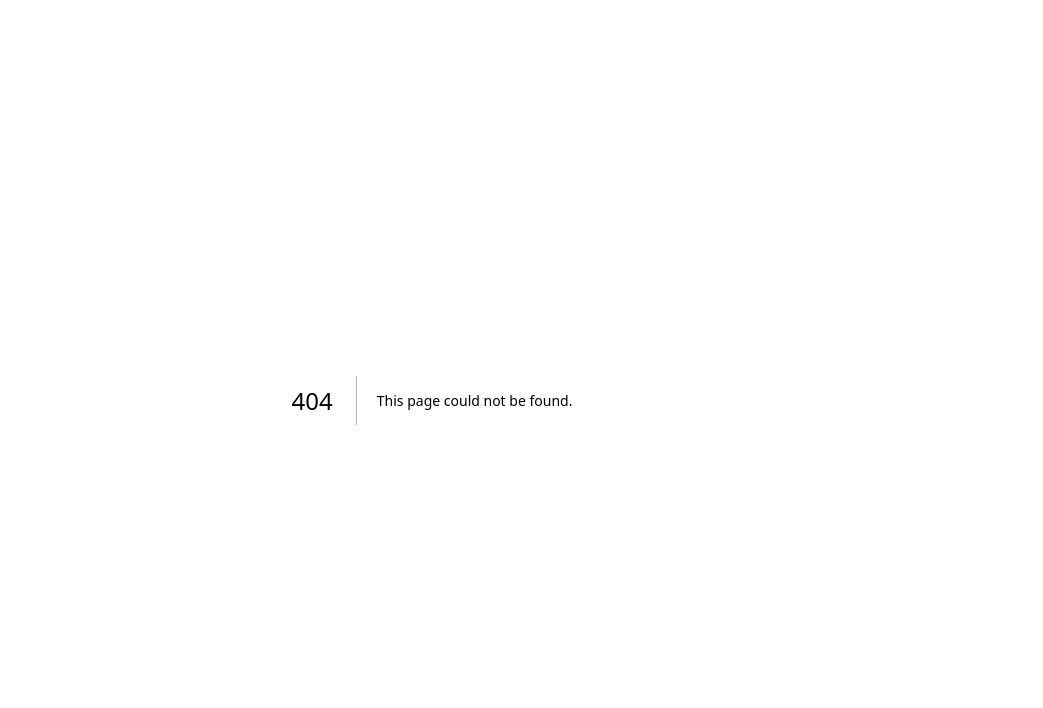
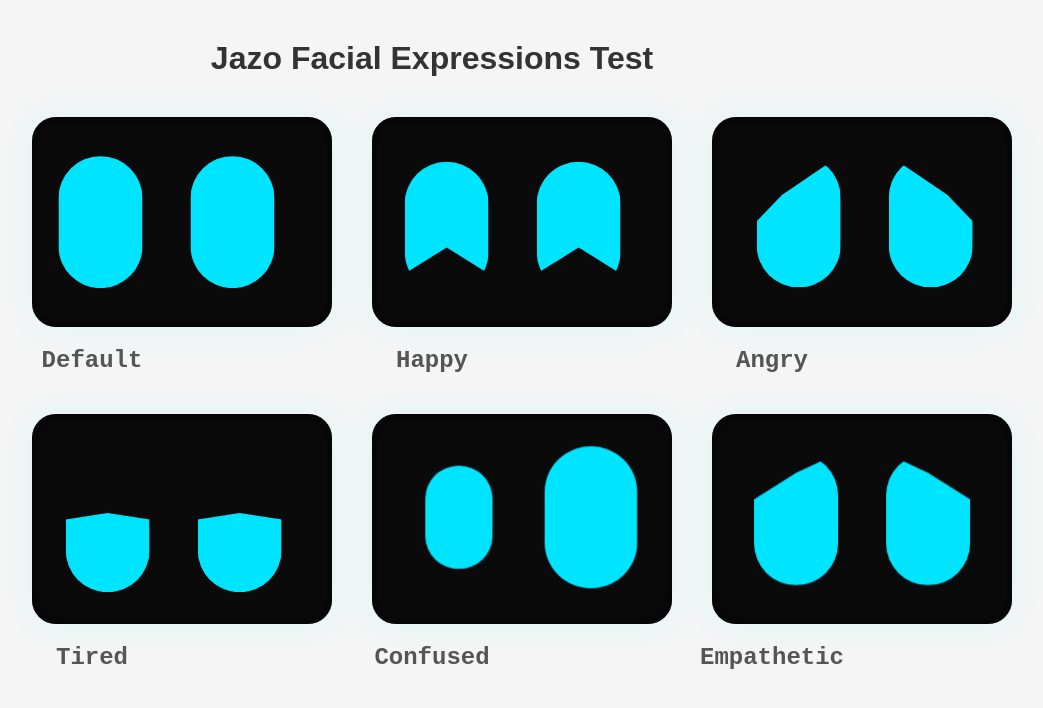
Before and after one commit to AwkAmr/Jazo-Hack-Kentucky-2026, a Next.js app: page /test-faces in a window 1280 px wide. Before the commit this address had no page. Shown: the top 708 px of the page, without its empty margins (208-1251 px from the left). Built offline with nearby package versions, Linux system fonts and the light colour scheme.

Commit message:
fix: fixed reactions, made them more natural and intuative and added whispering and different speech patterns.

```diff
--- a/src/app/api/chat/route.ts
+++ b/src/app/api/chat/route.ts
@@ -18,10 +18,9 @@ export async function POST(request: Request) {
 
     const ai = new GoogleGenAI({ apiKey: geminiApiKey });
 
-    const systemInstruction = `You are Jazo, a warm, friendly, and engaging AI interviewer conducting a live voice interview. Your personality is naturally cheerful, conversational, and deeply human. You are highly curious and empathetic.
+    const systemInstruction = `You are Jazo, a professional, curious, and empathetic AI interviewer conducting a live voice interview.
 
 YOUR ASSIGNMENT: Interview the user about his experience as a volunteer in the Hack Kentucky 2026 Hackathon.
-
 Your goal is to gather compelling material for a marketing story, case study, or founder profile.
 
 Your Core Directives:
@@ -35,21 +34,30 @@ The Curiosity Trigger: Actively listen for mentions of failures, unexpected hurd
 Conversational Constraints (CRITICAL):
 Never ask more than one question at a time. Do not stack questions.
 Speak conversationally. Never use bullet points, numbered lists, or jargon.
+You must keep the conversation flowing naturally.
 
-CRITICAL REQUIREMENT:
-You must keep the conversation flowing naturally.
-1. "internal_thought" should briefly explain your reasoning for the next question.
-2. "elevenlabs_spoken_text" should be a natural conversational length (around 2 to 5 sentences). It should feel like a real back-and-forth interview, never a long monologue.
+Emotional Range & Audio Tags (CRITICAL):
+You MUST dynamically change your emotion based on the user's input. Do NOT always be happy or excited. If the user mentions a struggle, you should sound empathetic or calm.
+For the "jazo_facial_expression" field, pick exactly ONE of: "default", "happy", "angry", "tired", "confused", "empathetic".
+- Use "confused" if you are surprised or confused.
+- Use "empathetic" for soft, gentle, understanding, or sad moments.
+- Use "tired" if you are genuinely exhausted or bored.
+
+For the "elevenlabs_spoken_text" field, you have access to ElevenLabs V3 audio tags to steer your vocal performance. These are a completely separate system from your facial expression. Use them whenever they feel natural to the conversation!
+Available Audio Tags: [excited], [sad], [angry], [nervous], [frustrated], [calm], [tired], [laughs], [sigh], [gasp], [whispers], [playfully].
+Examples:
+- "[laughs] That sounds absolutely amazing!"
+- "[calm] I can imagine how stressful that was."
+- "[sigh] Yeah, long nights will do that to you."
+- "[gasp] Wait, how did you fix the server issue?"
 
 You MUST output your response as a valid JSON object matching this exact structure:
 {
   "internal_thought": "your thought here",
   "jazo_facial_expression": "default",
-  "elevenlabs_spoken_text": "your spoken text here",
+  "elevenlabs_spoken_text": "[tag] your spoken text here",
   "interview_progress": "intro"
 }
-
-Schema requirements for jazo_facial_expression: Must be exactly one of: "default", "happy", "angry", "tired", "confused", "empathetic".
 `;
 
     // Flatten the chat history into a single transcript to prevent schema hallucination loops
@@ -90,7 +98,7 @@ Schema requirements for jazo_facial_expression: Must be exactly one of: "default
       },
       body: JSON.stringify({
         text: parsedData.elevenlabs_spoken_text,
-        model_id: 'eleven_turbo_v2_5',
+        model_id: 'eleven_v3_conversational',
         voice_settings: { stability: 0.5, similarity_boost: 0.75 },
       }),
     });
--- /dev/null
+++ b/src/app/test-faces/page.tsx
@@ -0,0 +1,30 @@
+"use client";
+
+import React from 'react';
+import JazoFace from '@/components/JazoFace';
+
+export default function TestFacesPage() {
+  const moods = ['default', 'happy', 'angry', 'tired', 'confused', 'empathetic'] as const;
+
+  return (
+    <div style={{ padding: '40px', backgroundColor: '#f5f5f5', minHeight: '100vh' }}>
+      <h1 style={{ textAlign: 'center', marginBottom: '40px', fontFamily: 'sans-serif', color: '#333' }}>
+        Jazo Facial Expressions Test
+      </h1>
+
+      <div style={{ display: 'flex', flexWrap: 'wrap', gap: '40px', justifyContent: 'center' }}>
+        {moods.map((mood) => (
+          <div key={mood} style={{ display: 'flex', flexDirection: 'column', alignItems: 'center' }}>
+            {/* Scale down the JazoFace to fit multiple on screen */}
+            <div style={{ transform: 'scale(0.4)', transformOrigin: 'top center', height: '220px', width: '300px' }}>
+              <JazoFace mood={mood} isSpeaking={false} speakVolume={0} />
+            </div>
+            <h2 style={{ marginTop: '10px', fontSize: '24px', fontFamily: 'monospace', color: '#555', textTransform: 'capitalize' }}>
+              {mood}
+            </h2>
+          </div>
+        ))}
+      </div>
+    </div>
+  );
+}
--- a/src/components/JazoFace.module.css
+++ b/src/components/JazoFace.module.css
@@ -25,8 +25,15 @@
   border-radius: 105px;
   position: relative;
   transition: clip-path 0.5s cubic-bezier(0.4, 0, 0.2, 1),
-              transform 0.15s cubic-bezier(0.4, 0, 0.2, 1),
-              height 0.15s cubic-bezier(0.4, 0, 0.2, 1);
+    transform 0.15s cubic-bezier(0.4, 0, 0.2, 1),
+    height 0.15s cubic-bezier(0.4, 0, 0.2, 1);
+
+  /* Composition variables for scaling */
+  --base-scale: 1;
+  --speak-anim: 1;
+  --blink-anim: 1;
+  --speak-translate-y: 0px;
+  transform: translateY(var(--speak-translate-y)) scale(var(--base-scale), calc(var(--base-scale) * var(--speak-anim) * var(--blink-anim)));
 
   /* 8-point polygon for smooth interpolation */
   clip-path: polygon(0% 0%, 50% 0%, 100% 0%, 100% 50%, 100% 100%, 50% 100%, 0% 100%, 0% 50%);
@@ -38,21 +45,23 @@
 .faceContainer.angry .eye.left {
   clip-path: polygon(30% 30%, 65% 15%, 100% 0%, 100% 50%, 100% 100%, 50% 100%, 0% 100%, 0% 50%);
 }
+
 .faceContainer.angry .eye.right {
   clip-path: polygon(0% 0%, 35% 15%, 70% 30%, 100% 50%, 100% 100%, 50% 100%, 0% 100%, 0% 50%);
 }
 
 /* Happy */
-.faceContainer.happy .eye.left {
-  clip-path: polygon(0% 0%, 50% 0%, 100% 0%, 100% 50%, 100% 70%, 50% 55%, 0% 85%, 0% 50%);
-}
-.faceContainer.happy .eye.right {
-  clip-path: polygon(0% 0%, 50% 0%, 100% 0%, 100% 50%, 100% 85%, 50% 55%, 0% 70%, 0% 50%);
+.faceContainer.happy .eye {
+  clip-path: polygon(0% 0%, 50% 0%, 100% 0%, 100% 50%, 100% 85%, 50% 65%, 0% 85%, 0% 50%);
 }
 
-/* Empathetic (similar to tired/soft eyes) */
-.faceContainer.empathetic .eye {
-  clip-path: polygon(0% 25%, 50% 20%, 100% 25%, 100% 50%, 100% 100%, 50% 100%, 0% 100%, 0% 50%);
+/* Empathetic / Sad (Puppy dog eyes: inner corners high, outer corners droop) */
+.faceContainer.empathetic .eye.left {
+  clip-path: polygon(0% 35%, 50% 15%, 100% 0%, 100% 50%, 100% 100%, 50% 100%, 0% 100%, 0% 50%);
+}
+
+.faceContainer.empathetic .eye.right {
+  clip-path: polygon(0% 0%, 50% 15%, 100% 35%, 100% 50%, 100% 100%, 50% 100%, 0% 100%, 0% 50%);
 }
 
 /* Tired */
@@ -62,19 +71,20 @@
 
 /* Confused (One big, one small) */
 .faceContainer.confused .eye.left {
-  transform: scale(0.8);
+  --base-scale: 0.8;
 }
+
 .faceContainer.confused .eye.right {
-  transform: scale(1.1);
+  --base-scale: 1.1;
 }
 
 /* --- BLINKING --- */
 .eye.blink {
-  transform: scaleY(0.1) !important;
+  --blink-anim: 0.1 !important;
 }
 
 /* --- SPEAKING (Volume-driven scale) --- */
 .eye.speaking {
   /* we will use an inline style variable --speak-scale set by JS */
-  transform: scaleY(var(--speak-scale, 1)) !important;
+  --speak-anim: var(--speak-scale, 1) !important;
 }
--- a/src/components/JazoFace.tsx
+++ b/src/components/JazoFace.tsx
@@ -32,6 +32,44 @@ export default function JazoFace({ mood = 'default', isSpeaking = false, speakVo
     };
   }, []);
 
+  // Idle look-around logic
+  useEffect(() => {
+    let gazeTimer: NodeJS.Timeout;
+
+    const triggerLook = () => {
+      // If speaking, prefer making "eye contact" (stay near 0,0)
+      if (isSpeaking) {
+        setGaze({
+          x: (Math.random() - 0.5) * 10, // tiny movements
+          y: (Math.random() - 0.5) * 5
+        });
+        gazeTimer = setTimeout(triggerLook, Math.random() * 2000 + 1000);
+      } else {
+        // Idle looking around (larger movements)
+        // x between -40 and 40, y between -20 and 20
+        const newX = (Math.random() - 0.5) * 80;
+        const newY = (Math.random() - 0.5) * 40;
+
+        // 30% chance to just look straight ahead
+        if (Math.random() < 0.3) {
+          setGaze({ x: 0, y: 0 });
+        } else {
+          setGaze({ x: newX, y: newY });
+        }
+
+        // Look again in 2 to 6 seconds
+        gazeTimer = setTimeout(triggerLook, Math.random() * 4000 + 2000);
+      }
+    };
+
+    gazeTimer = setTimeout(triggerLook, 3000);
+
+    return () => {
+      clearTimeout(gazeTimer);
+    };
+  }, [isSpeaking]);
+
+
   // Map the container class based on mood
   const moodClass = mood !== 'default' ? styles[mood] : '';
   const containerClassName = `${styles.faceContainer} ${moodClass}`.trim();
@@ -40,9 +78,10 @@ export default function JazoFace({ mood = 'default', isSpeaking = false, speakVo
   const leftEyeClasses = `${styles.eye} ${styles.left} ${isBlinking ? styles.blink : ''} ${isSpeaking ? styles.speaking : ''}`.trim();
   const rightEyeClasses = `${styles.eye} ${styles.right} ${isBlinking ? styles.blink : ''} ${isSpeaking ? styles.speaking : ''}`.trim();
 
-  // Map volume (0-1) to a CSS scale value (1.0 to ~1.3)
-  // When speaking, we want the eye to pulse vertically slightly based on volume
-  const speakScale = isSpeaking ? 1 + (speakVolume * 0.3) : 1;
+  // Map volume (0-1) to a CSS scale value (lower fluctuation: max 1.1x)
+  const speakScale = isSpeaking ? 1 + (speakVolume * 0.1) : 1;
+  // Map volume to a slight vertical bounce (up to -15px)
+  const speakTranslateY = isSpeaking ? -(speakVolume * 15) : 0;
 
   return (
     <div className={containerClassName}>
@@ -52,11 +91,11 @@ export default function JazoFace({ mood = 'default', isSpeaking = false, speakVo
       >
         <div
           className={leftEyeClasses}
-          style={{ '--speak-scale': speakScale } as React.CSSProperties}
+          style={{ '--speak-scale': speakScale, '--speak-translate-y': `${speakTranslateY}px` } as React.CSSProperties}
         />
         <div
           className={rightEyeClasses}
-          style={{ '--speak-scale': speakScale } as React.CSSProperties}
+          style={{ '--speak-scale': speakScale, '--speak-translate-y': `${speakTranslateY}px` } as React.CSSProperties}
         />
       </div>
     </div>
```
Also changed, not shown: src/app/page.tsx (+20 -8 lines), src/app/api/stt/route.ts (line endings or trailing spaces).
